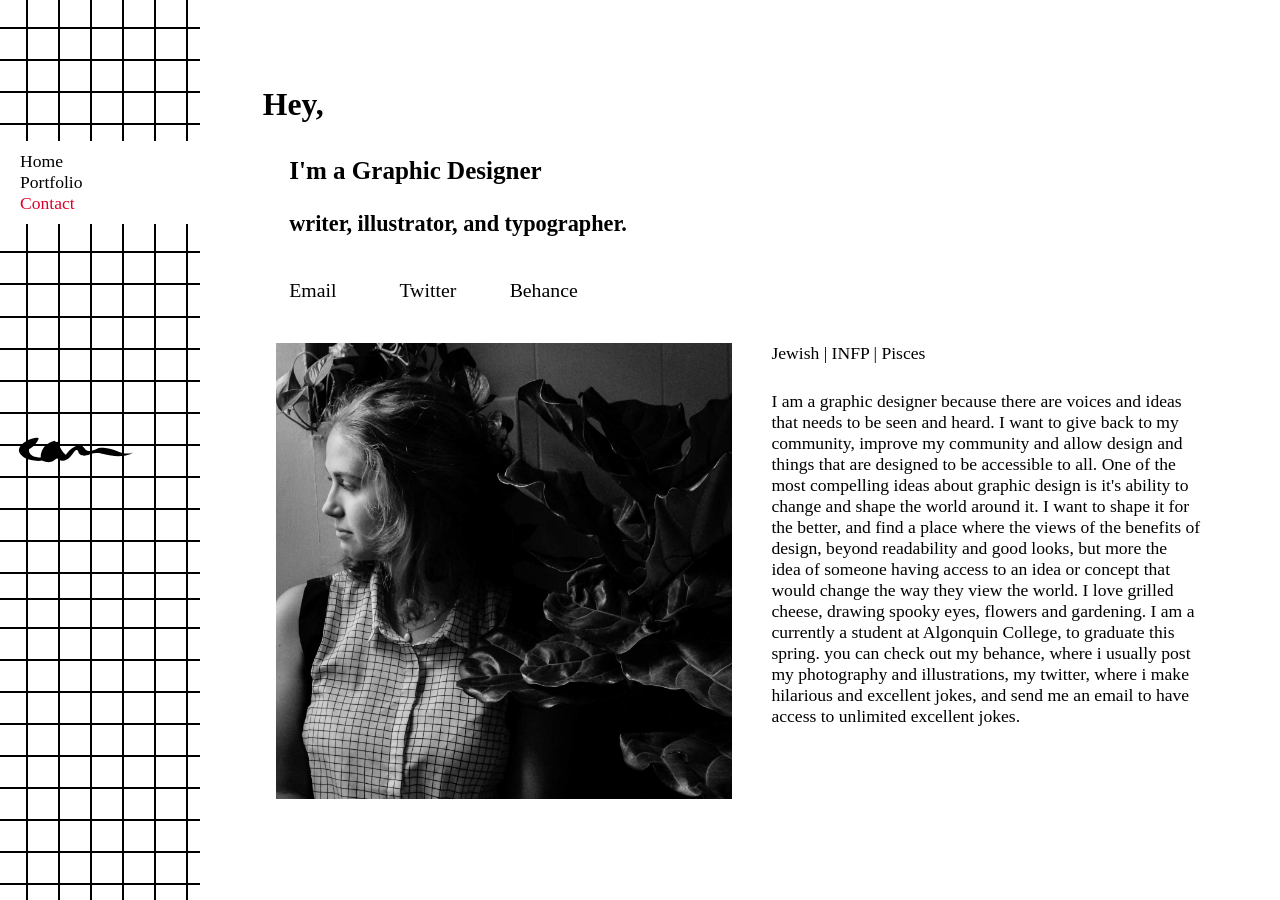
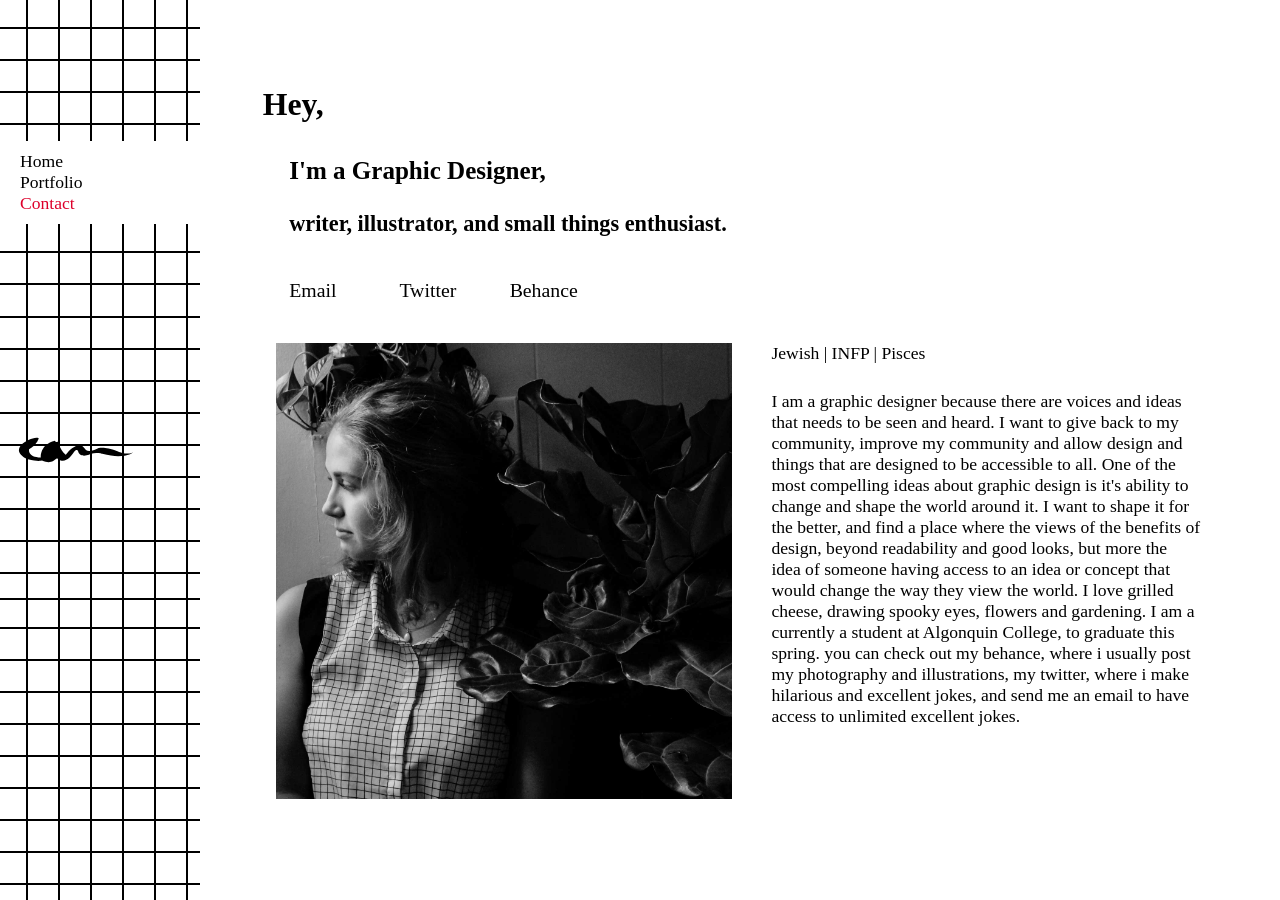
Before and after one commit to sky-bones/portfolio, a Jekyll site: the page built from contact.html, in a window 1280 px wide. Built offline with Jekyll 4.4.1, drawn with Linux system fonts in a browser that asks for light colours; grey boxes are pictures that could not be loaded.

Commit message:
small text edits

```diff
--- a/contact.html
+++ b/contact.html
@@ -11,13 +11,13 @@ layout: default
 
 <div class="grid">
 	<div class="unit unit-xs-1 title-align gutter">
-		<h3>I'm a Graphic Designer</h3>
+		<h3>I'm a Graphic Designer,</h3>
 	</div>
 </div>
 
 <div class="grid">
 	<div class="unit unit-xs-1 title-align gutter">
-		<h4>writer, illustrator, and typographer.</h4>
+		<h4>writer, illustrator, and small things enthusiast.</h4>
 	</div>
 </div>
 
```
